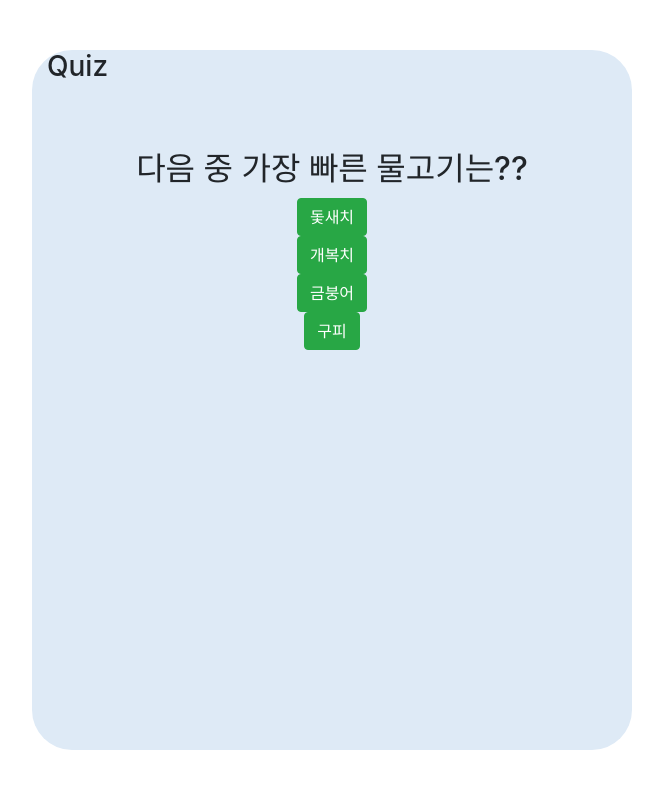
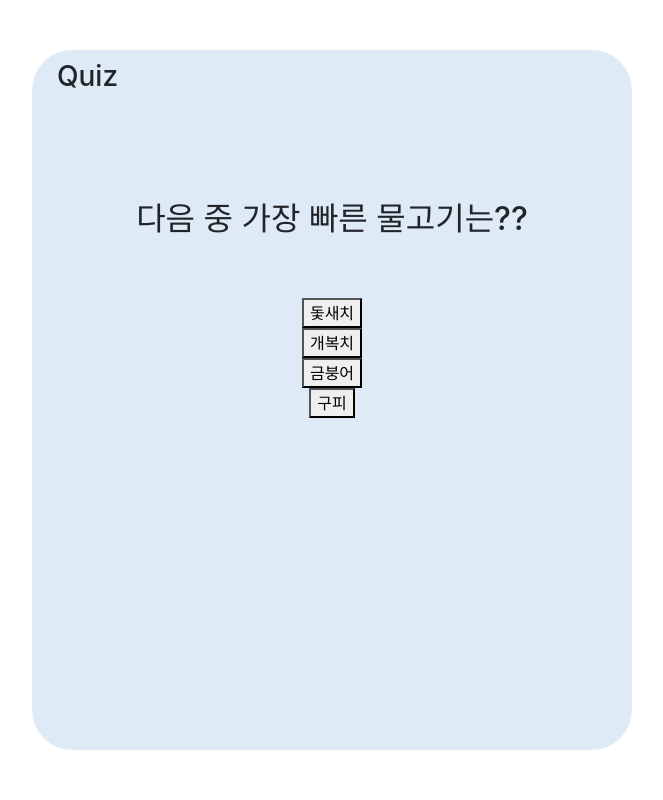
Before and after one commit to code-ggumst/code_ggumst, a Flask app: page /start in a window 1280 px wide. Shown: the whole page, without its empty margins (308-971 px from the left). Run offline with Flask 2, Linux system fonts and the light colour scheme; some libraries are stand-ins or nearby versions.

Commit message:
테스트 html, css

```diff
--- a/static/style.css
+++ b/static/style.css
@@ -1,6 +1,6 @@
+/* 두번째 페이지 */
 
 /* main layout */
-
     .container{
         background-color: rgb(222, 234, 246);
         width: 600px;
@@ -11,7 +11,11 @@
         transform: translate(-50%, -50%);
         border-radius: 40px;
     }
-
+    /* 퀴즈 헤드라인 */
+    .quiz{
+        margin: 10px;
+    }
+    /* 문제와 답 layout*/
     .main_page{
         width: 550px;
         height: 500px;
@@ -21,7 +25,12 @@
         transform: translate(-50%, -50%);
         text-align: center;
     }
+    /* 문제 */
+    .question{
+        margin: 50px 0px 60px 0px ;
+    }
 
-.quiz_button div:nth-child(1){
-    font-size: 25px;
+    /* 정답버튼 */
+    .quiz_button{
+        height: 350px;
     }
--- a/templates/start.html
+++ b/templates/start.html
@@ -51,10 +51,10 @@
 
         <!--정답-->
          <div class="quiz_button">
-             <div><button type="button" class="btn btn-success">돛새치</button></div>
-             <div><button type="button" class="btn btn-success">개복치</button></div>
-             <div><button type="button" class="btn btn-success">금붕어</button></div>
-             <div><button type="button" class="btn btn-success">구피</button></div>
+             <div><button type="button" class="q q1">돛새치</button></div>
+             <div><button type="button" class="q q2">개복치</button></div>
+             <div><button type="button" class="q q3">금붕어</button></div>
+             <div><button type="button" class="q q4">구피</button></div>
          </div>
 
 
```
Lines whose indentation alone changed are shown as unchanged.
